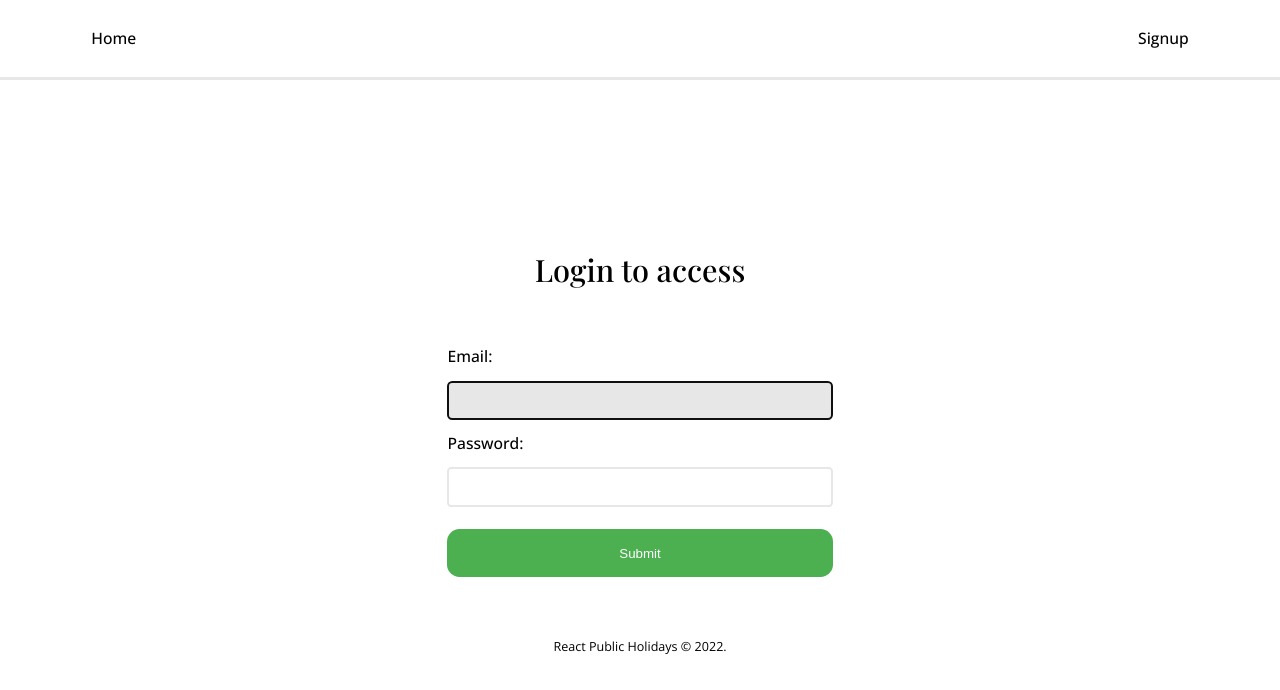
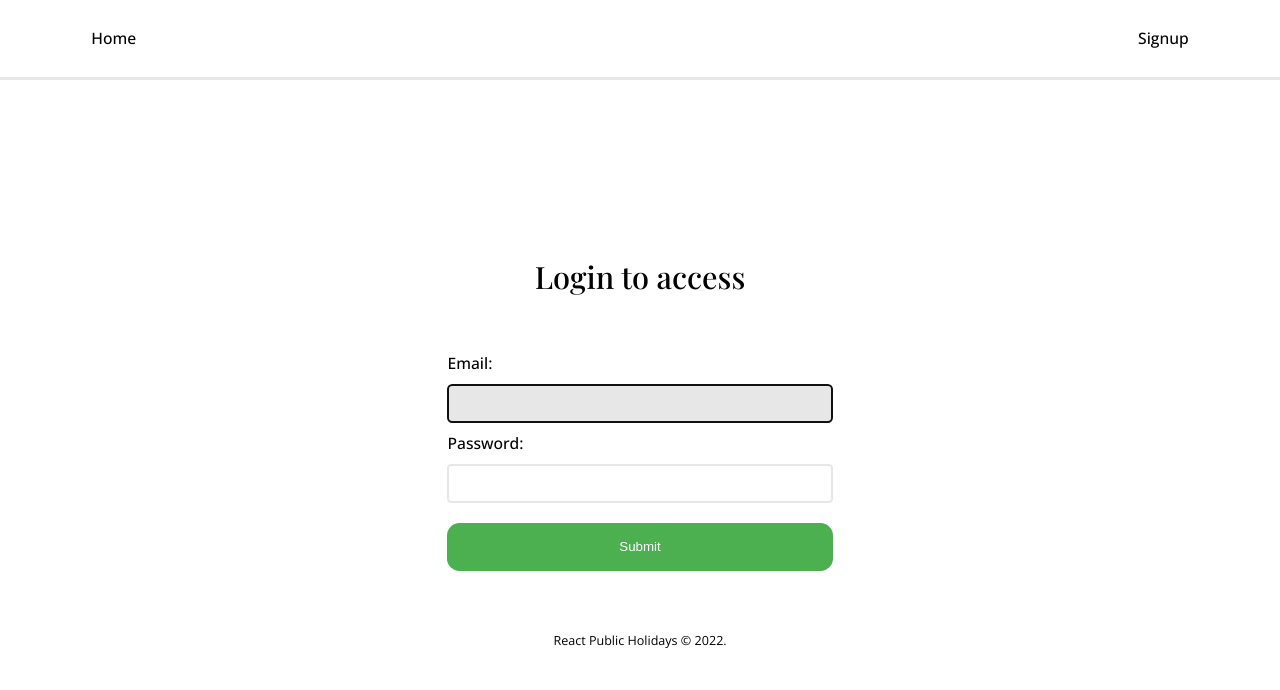
Before and after one commit to Amalitech-Public-Holiday/public-holiday-frontend, a React (Create React App) app: page /login in a window 1280 px wide. Shown: the top 690 px of the page. Built offline with nearby package versions, Linux system fonts and the light colour scheme.

Commit message:
Update inputs margin

```diff
--- a/src/sass/index.scss
+++ b/src/sass/index.scss
@@ -135,7 +135,7 @@ select {
 	width: 100%;
 	height: 2.5rem;
 	padding: 0 $space-6 0 $space-7  !important;
-	margin: $space-8 0;
+	margin: calc($space-8 / 1.5) 0;
 	border: .15rem solid $grey;
 	border-radius: calc($space-7 / 3);
 
```
